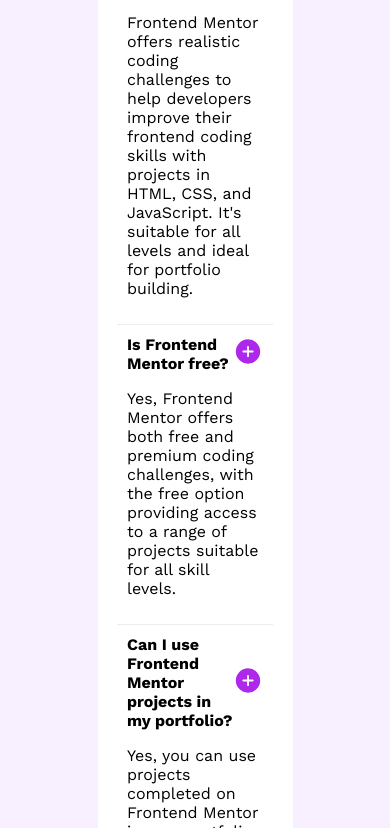
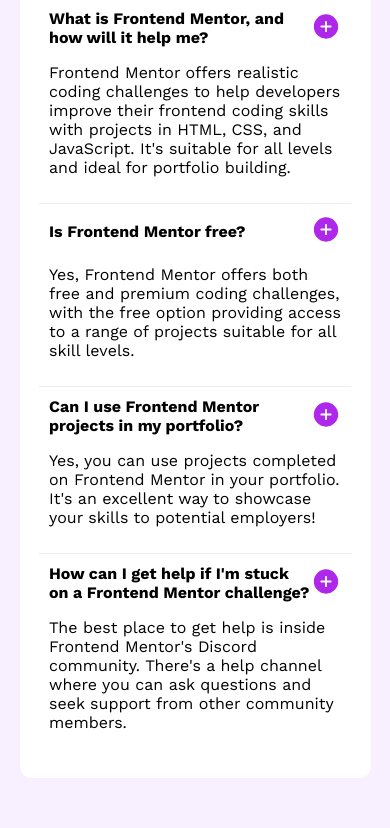
Before and after one commit to Rodrigolir4/faq-accordion-main, a plain HTML site: page index.html in a window 390 px wide. Shown: the part 272-1100 px from the top of the page. Drawn offline with nearby package versions, Linux system fonts and the light colour scheme.

Commit message:
mais algumas alterações no css

```diff
--- a/style.css
+++ b/style.css
@@ -61,3 +61,16 @@ nav:hover{
     color: #AD28EB;
     cursor: pointer;
 }
+@media (width <= 450px){
+    body{
+        background-image: url(assets/images/background-pattern-mobile.svg);
+        background-size: 100% auto;
+        background-position: top center;
+        background-repeat: no-repeat;
+        margin-top: -90px;
+    }
+    #container{
+        width: 80%;
+        margin-top: 170px;
+    }
+}
```
